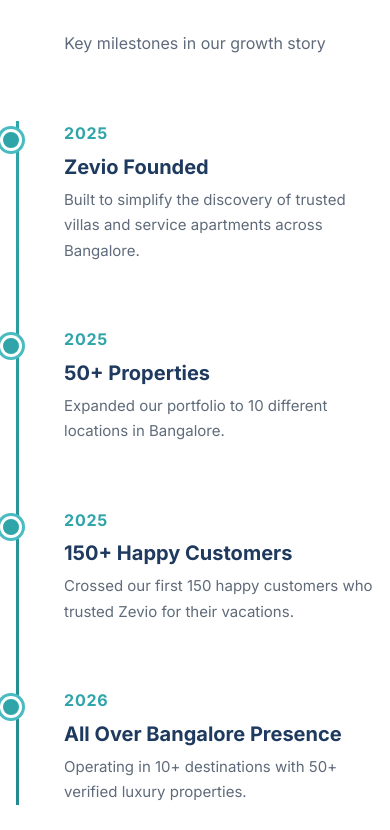
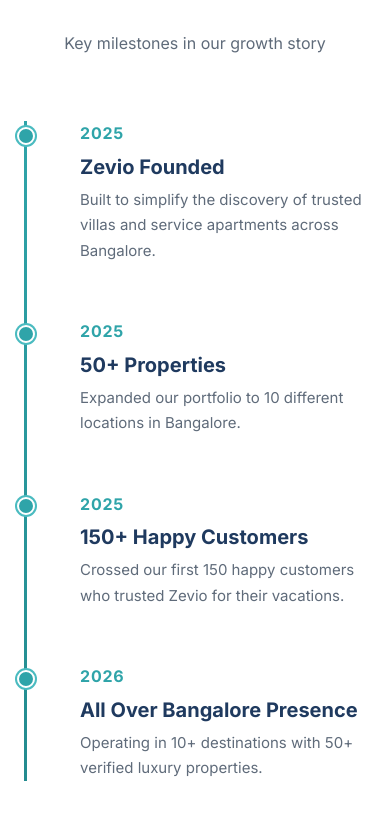
Before and after one commit to Royalummi/zevio-stayflexi, a Next.js app in the folder nextjs/: page /about in a window 390 px wide. Shown: the part 3534-4364 px from the top of the page. Built offline with nearby package versions, Linux system fonts and the light colour scheme; no server answers.

Commit message:
fix: improve about page mobile timeline and CTA button alignment

```diff
--- a/nextjs/app/about/about.module.css
+++ b/nextjs/app/about/about.module.css
@@ -474,25 +474,25 @@
     transition: all 0.3s ease;
 }
 
-.ctaButton.primary {
+.primary {
     background: var(--brand-teal);
     color: var(--brand-white);
     box-shadow: 0 4px 16px rgba(47, 164, 169, 0.3);
 }
 
-.ctaButton.primary:hover {
+.primary:hover {
     background: var(--brand-teal-dark);
     transform: translateY(-2px);
     box-shadow: 0 8px 24px rgba(47, 164, 169, 0.4);
 }
 
-.ctaButton.secondary {
+.secondary {
     background: var(--brand-white);
     color: var(--brand-navy);
     border: 2px solid var(--brand-navy);
 }
 
-.ctaButton.secondary:hover {
+.secondary:hover {
     background: var(--brand-navy);
     color: var(--brand-white);
     transform: translateY(-2px);
@@ -544,11 +544,17 @@
 
     .ctaButtons {
         flex-direction: column;
+        align-items: center;
+        width: 100%;
     }
 
     .ctaButton {
-        width: 100%;
-        max-width: 300px;
+        width: min(100%, 340px);
+        max-width: 340px;
+        display: inline-flex;
+        align-items: center;
+        justify-content: center;
+        margin: 0 auto;
     }
 }
 
@@ -595,11 +601,25 @@
     }
 
     .timeline {
-        padding-left: 1.5rem;
+        padding-left: 2rem;
+    }
+
+    .timeline::before {
+        left: 8px;
     }
 
     .milestoneItem {
-        padding-left: 1.5rem;
+        padding-left: 2rem;
+        padding-bottom: 2.5rem;
+    }
+
+    .milestoneItem::before {
+        left: -1.95rem;
+        top: 0.35rem;
+        width: 14px;
+        height: 14px;
+        border-width: 2px;
+        box-shadow: 0 0 0 2px var(--brand-teal-light);
     }
 
     .statsBanner {
@@ -621,4 +641,8 @@
     .ctaDescription {
         font-size: 1rem;
     }
+
+    .ctaButtons {
+        gap: 0.875rem;
+    }
 }
```
